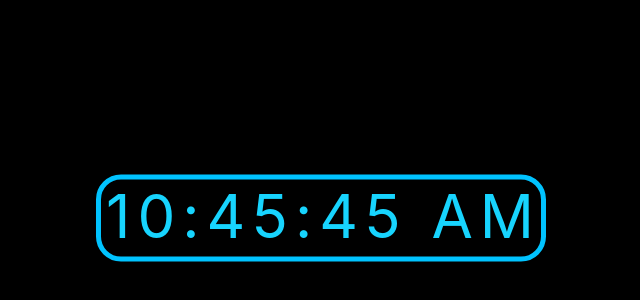
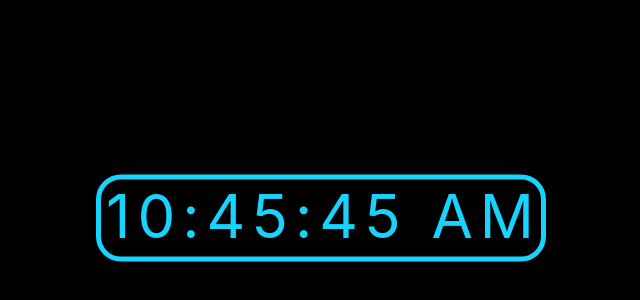
Before and after one commit to fabio-santos21/relogio, a plain HTML site: page index.html in a window 1280 px wide. Shown: the part 182-482 px from the top of the page, without its empty margins (319-959 px from the left). Drawn offline with Linux system fonts and the light colour scheme.

Commit message:
Alteração na cor

```diff
--- a/style.css
+++ b/style.css
@@ -5,7 +5,7 @@ body{
 }
 #Relogio{
     border-radius: 25PX;
-    border: solid 5px rgb(0, 195, 255);
+    border: solid 5px #17D4fe;
     padding-left: 5PX;
     padding-bottom: 5px;
 }
```
